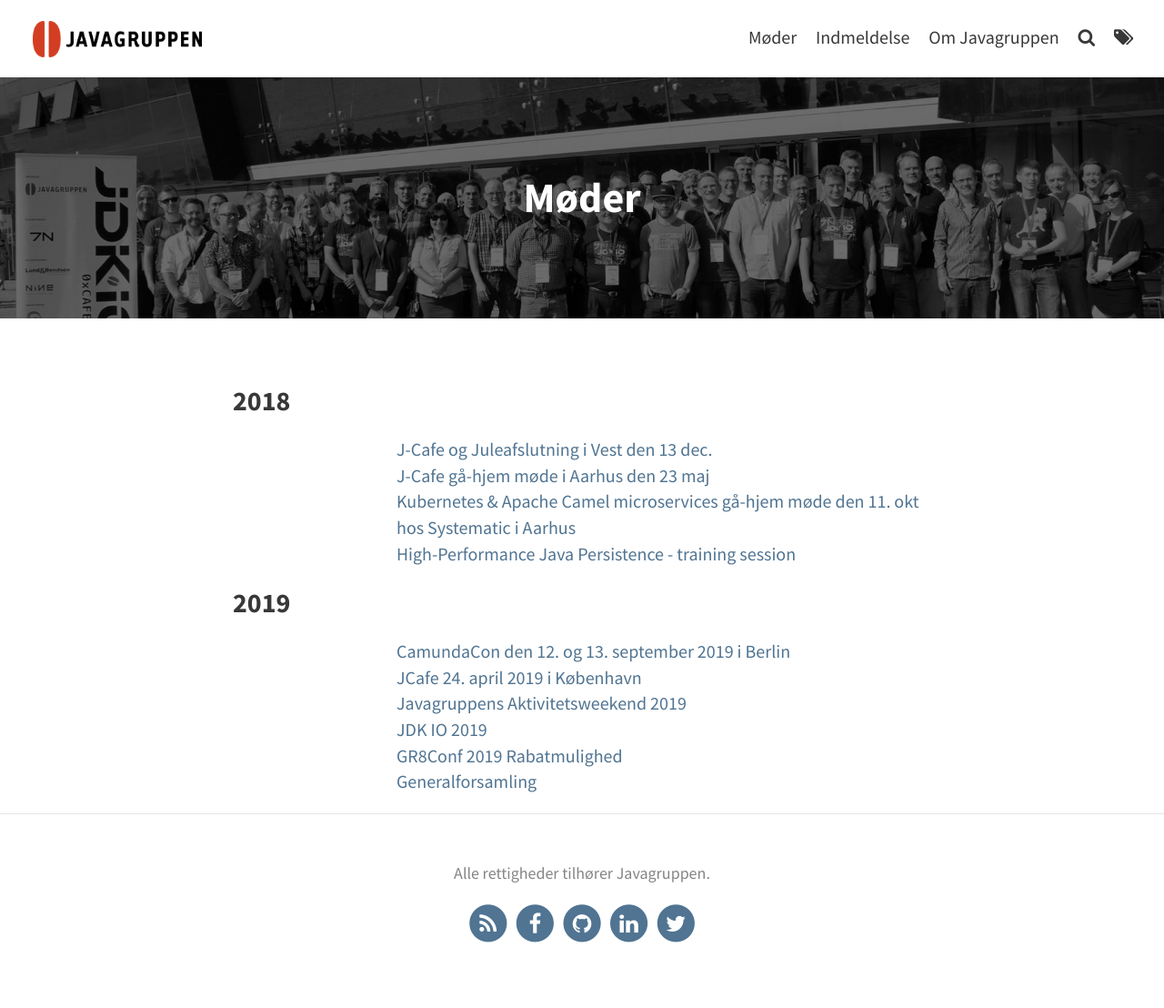
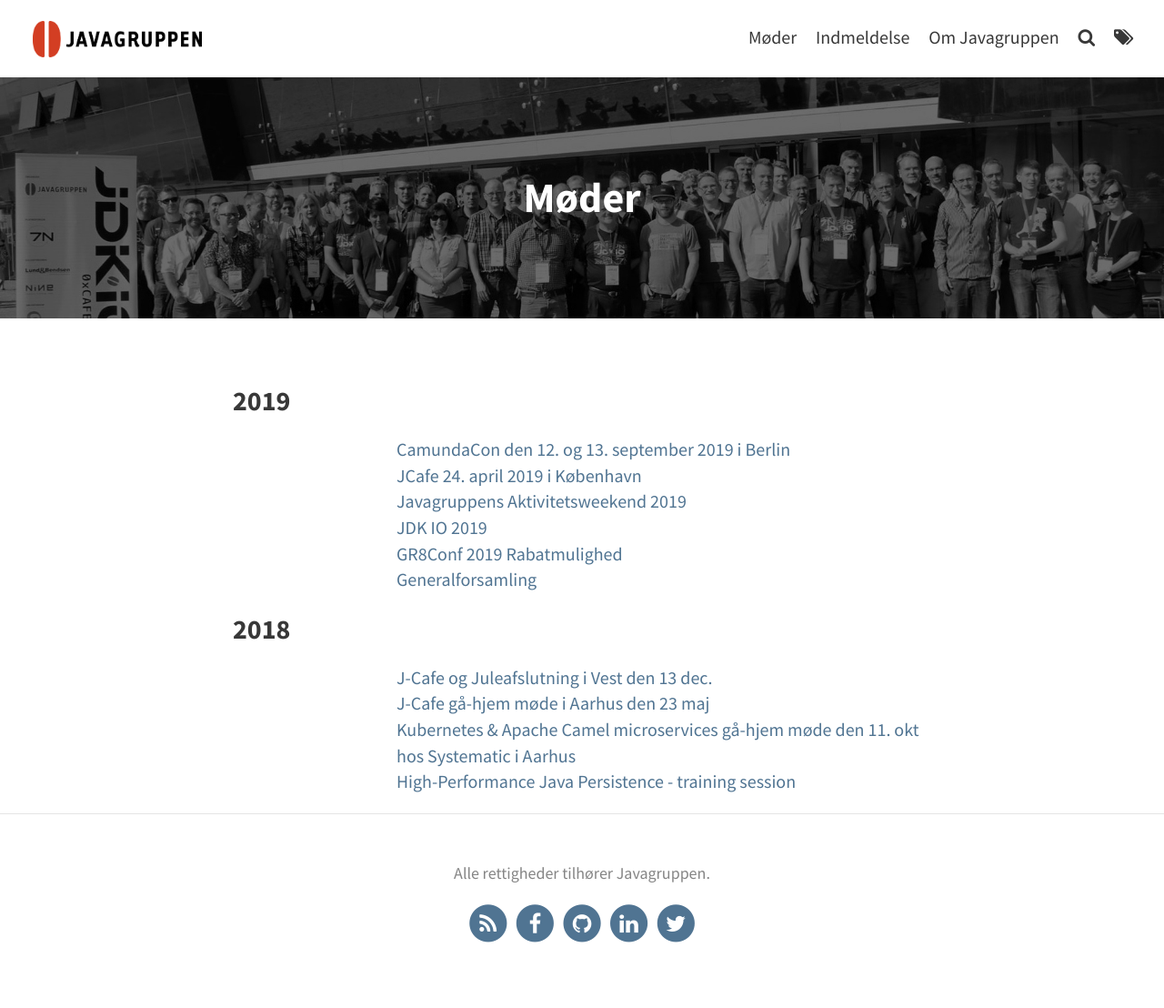
Before and after one commit to javagruppen/site, a Jekyll site: the page built from pages/meetings/index.md, in a window 1280 px wide. Shown: the whole page at 91% size. Built offline with Jekyll 4.4.1, drawn with Linux system fonts in a browser that asks for light colours.

Commit message:
sorter listen med møder information faldende

```diff
--- a/_layouts/meetings.html
+++ b/_layouts/meetings.html
@@ -14,7 +14,7 @@ layout: default
   </header>
   <section class="post-content">
     {% assign postsByYear = site.posts | group_by_exp:"post", "post.date | date: '%Y'"  %}
-    {% for year in postsByYear reversed %}
+    {% for year in postsByYear %}
     <h3>{{ year.name }}</h3>
     <div class="bootstrap-iso">
       <dl class="dl-horizontal">
```
